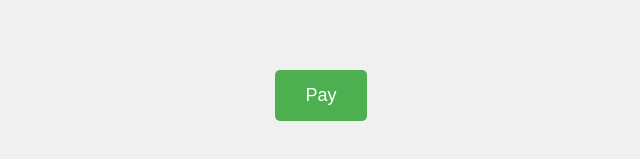
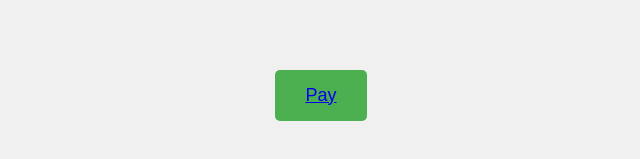
Before and after one commit to simaG19/Simple-payment-API-integration, a plain HTML site: page index.html in a window 1280 px wide. Shown: the part 305-464 px from the top of the page, 319-959 px from the left. Drawn offline with Linux system fonts and the light colour scheme.

Commit message:
chapa api

```diff
--- a/index.html
+++ b/index.html
@@ -32,6 +32,6 @@
     </style>
 </head>
 <body>
-    <button class="pay-button">Pay</button>
+    <button class="pay-button"><a href="chapa_pay_api.php">Pay</a></button>
 </body>
 </html>
```
